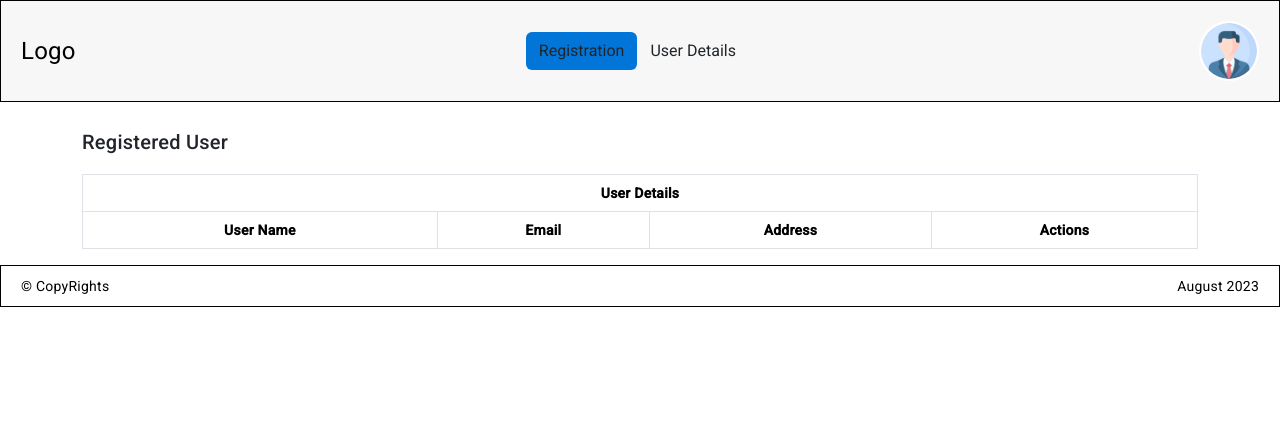
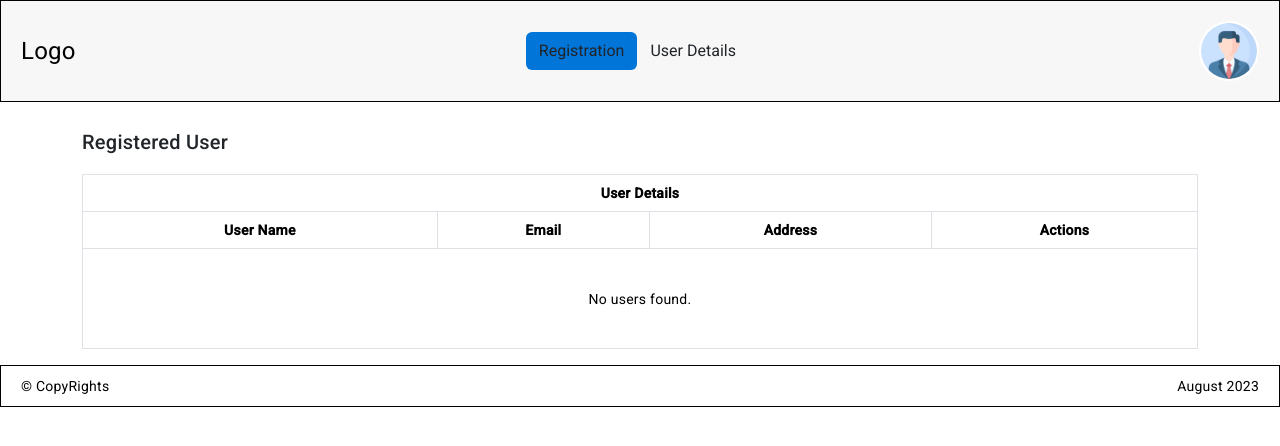
Before and after one commit to Saurav-Ranjan/User-Profile, an Angular app: page /user-details in a window 1280 px wide. Shown: the top 446 px of the page. Built offline with nearby package versions, Linux system fonts and the light colour scheme.

Commit message:
No user display message added

```diff
--- a/src/app/user-details/user-details.component.html
+++ b/src/app/user-details/user-details.component.html
@@ -12,7 +12,9 @@
           <th class="text-center">Actions</th>
         </tr>
       </thead>
+
       <tbody>
+        <ng-container *ngIf="userData.length > 0; else noUsersFound"></ng-container>
         <tr  *ngFor="let user of userData; let i = index">
           <td>{{user.userName}} </td>
           <td>{{user.email}}</td>
@@ -32,4 +34,9 @@
         </tr>
       </tbody>
     </table>
+    <ng-template  #noUsersFound>
+      <tr>
+        <td colspan="4" class="no-users">No users found.</td>
+      </tr>
+    </ng-template>
   </div>
--- a/src/app/user-details/user-details.component.scss
+++ b/src/app/user-details/user-details.component.scss
@@ -4,3 +4,9 @@
   .custom-list li {
     white-space: pre-line;
   }
+
+  .no-users {
+    text-align: center;
+    vertical-align: middle;
+    height: 100px; /* Adjust the height as needed for your design */
+  }
```
